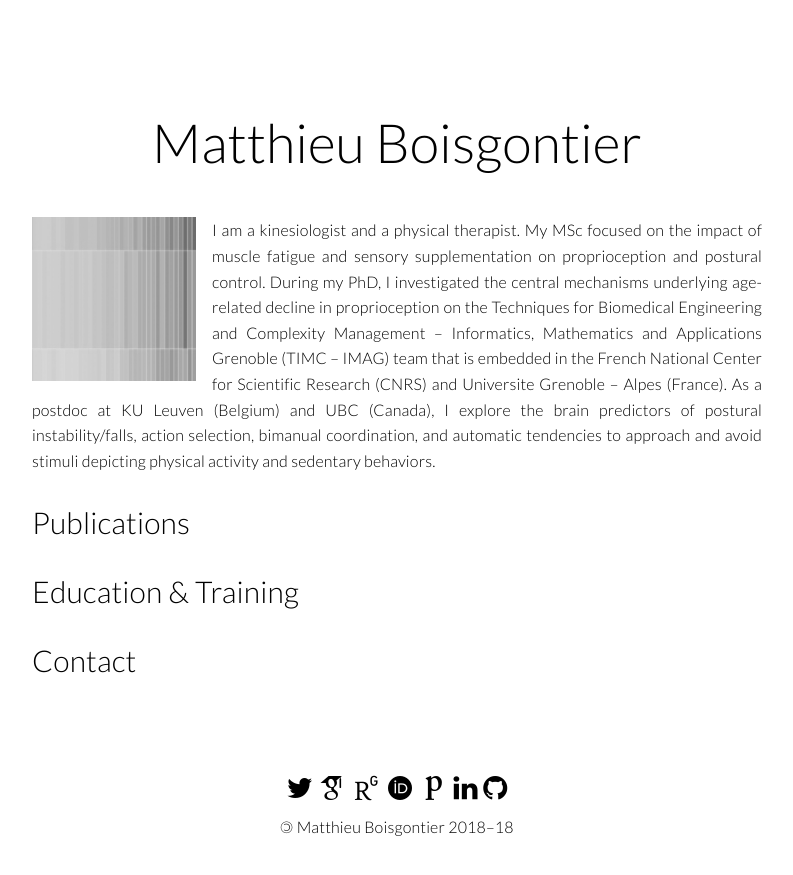
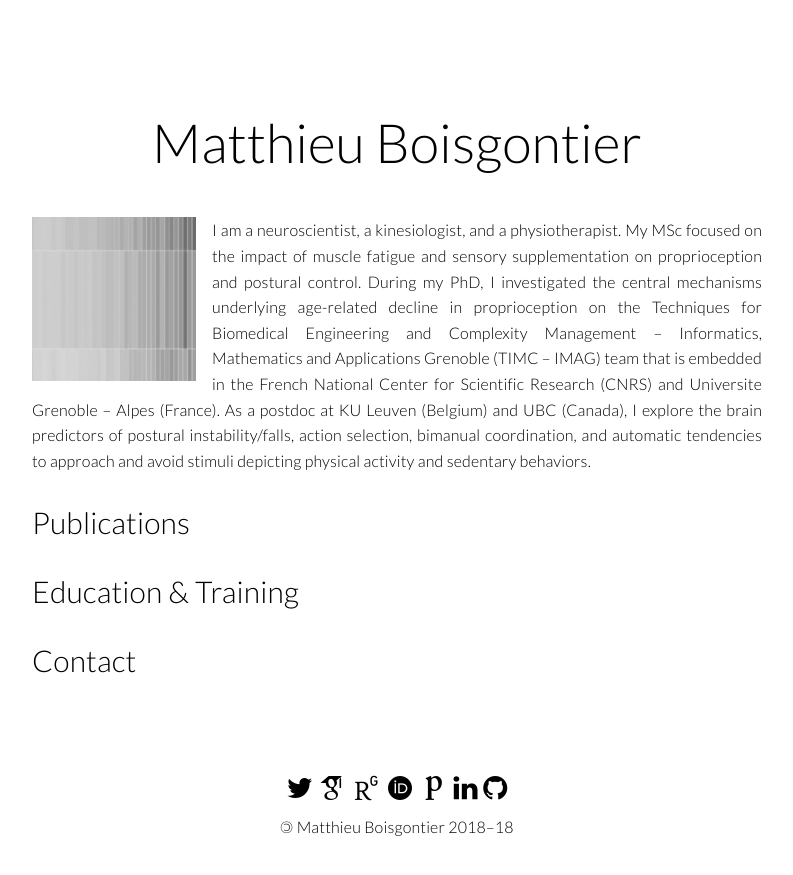
Before and after one commit to matthieuboisgontier/matthieuboisgontier.github.io, a Jekyll site: the page built from index.html, in a window 1280 px wide. Shown: the top 875 px of the page, without its empty margins (243-1036 px from the left). Built offline with Jekyll 4.4.1, drawn with Linux system fonts in a browser that asks for light colours; nearby versions of some CDN libraries; some web fonts are replaced; a script that is not in the unit is left out; comment, search, counter and statistics services are not loaded.

Commit message:
Update me.html

```diff
--- a/_includes/me.html
+++ b/_includes/me.html
@@ -1,6 +1,6 @@
 <p> <img src="/images/favicons/mstile-144x144.png">
   <p>
-    I am a kinesiologist and a physical therapist. My MSc focused on the impact of muscle fatigue and sensory
+    I am a neuroscientist, a kinesiologist, and a physiotherapist. My MSc focused on the impact of muscle fatigue and sensory
     supplementation on proprioception and postural control. During my PhD, I investigated the central mechanisms
     underlying age-related decline in proprioception on the Techniques for Biomedical Engineering and Complexity
     Management – Informatics, Mathematics and Applications Grenoble (TIMC – IMAG) team that is embedded in the
```
